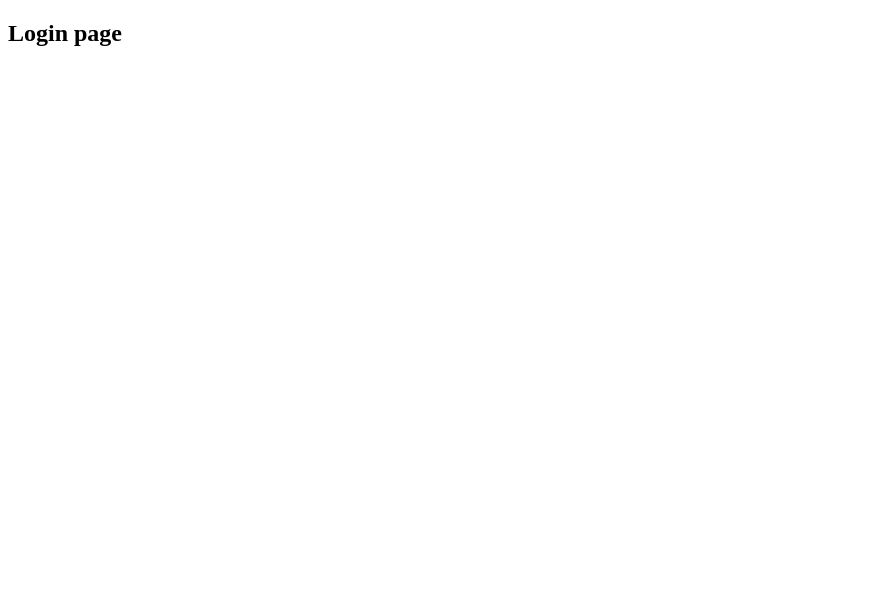
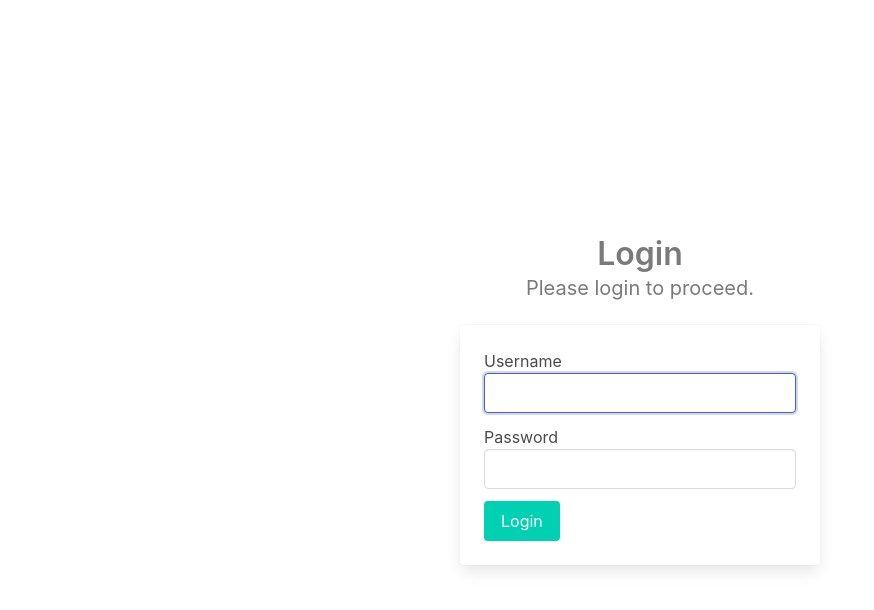
Before and after one commit to SurenderLohia/world-movies, a Vue app: page / in a window 1280 px wide. Shown: the top 610 px of the page, without its empty margins (0-874 px from the left). Built offline with nearby package versions, Linux system fonts and the light colour scheme.

Commit message:
Creating Login page

```diff
--- a/src/App.vue
+++ b/src/App.vue
@@ -2,6 +2,7 @@
     <router-view></router-view>
 </template>
 
+<style src="bulma/css/bulma.css"></style>
 <script>
 export default {
   name: 'App'
--- a/src/components/Login.vue
+++ b/src/components/Login.vue
@@ -1,11 +1,34 @@
 <template>
-  <div class="hello">
-    <h2>Login page</h2>
-  </div>
+  <section class="hero is-fullheight">
+    <div class="hero-body">
+      <div class="container">
+        <div class="column is-4 is-offset-4">
+            <h3 class="title has-text-grey has-text-centered">Login</h3>
+            <p class="subtitle has-text-grey has-text-centered">Please login to proceed.</p>
+
+            <div class="card">
+              <div class="card-content">
+                <div class="field">
+                  <label>Username</label>
+                  <input class="input" type="text" autofocus />
+                </div>
+                <div class="field">
+                  <label>Password</label>
+                  <input class="input" type="password" />
+                </div>
+                <div class="field">
+                  <button class="button is-primary">Login</button>
+                </div>
+              </div>
+            </div>
+          </div>
+      </div>
+    </div>
+  </section>
 </template>
 
 <script>
 export default {
-  name: 'Login'
-}
+  name: "Login"
+};
 </script>
```
